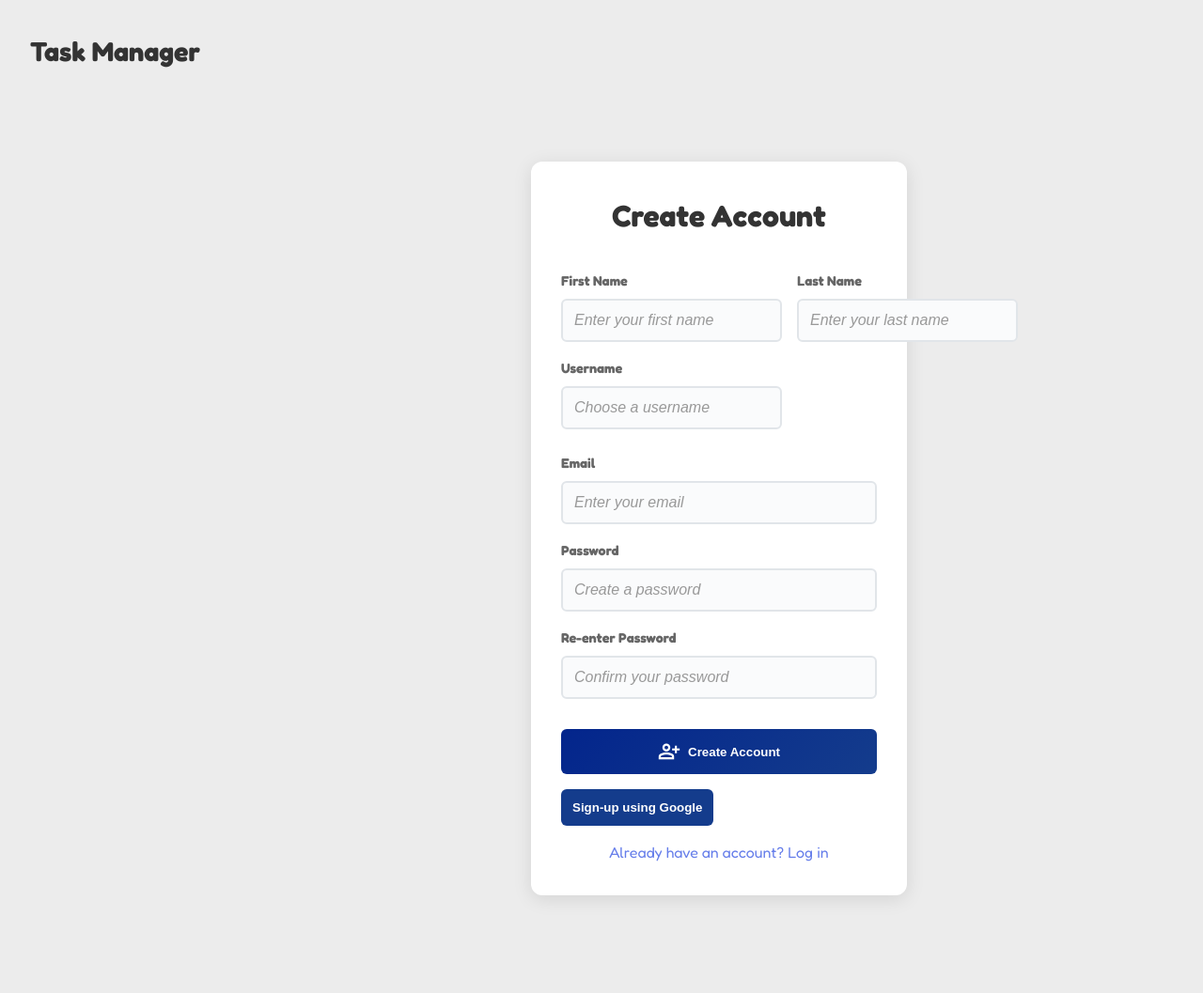
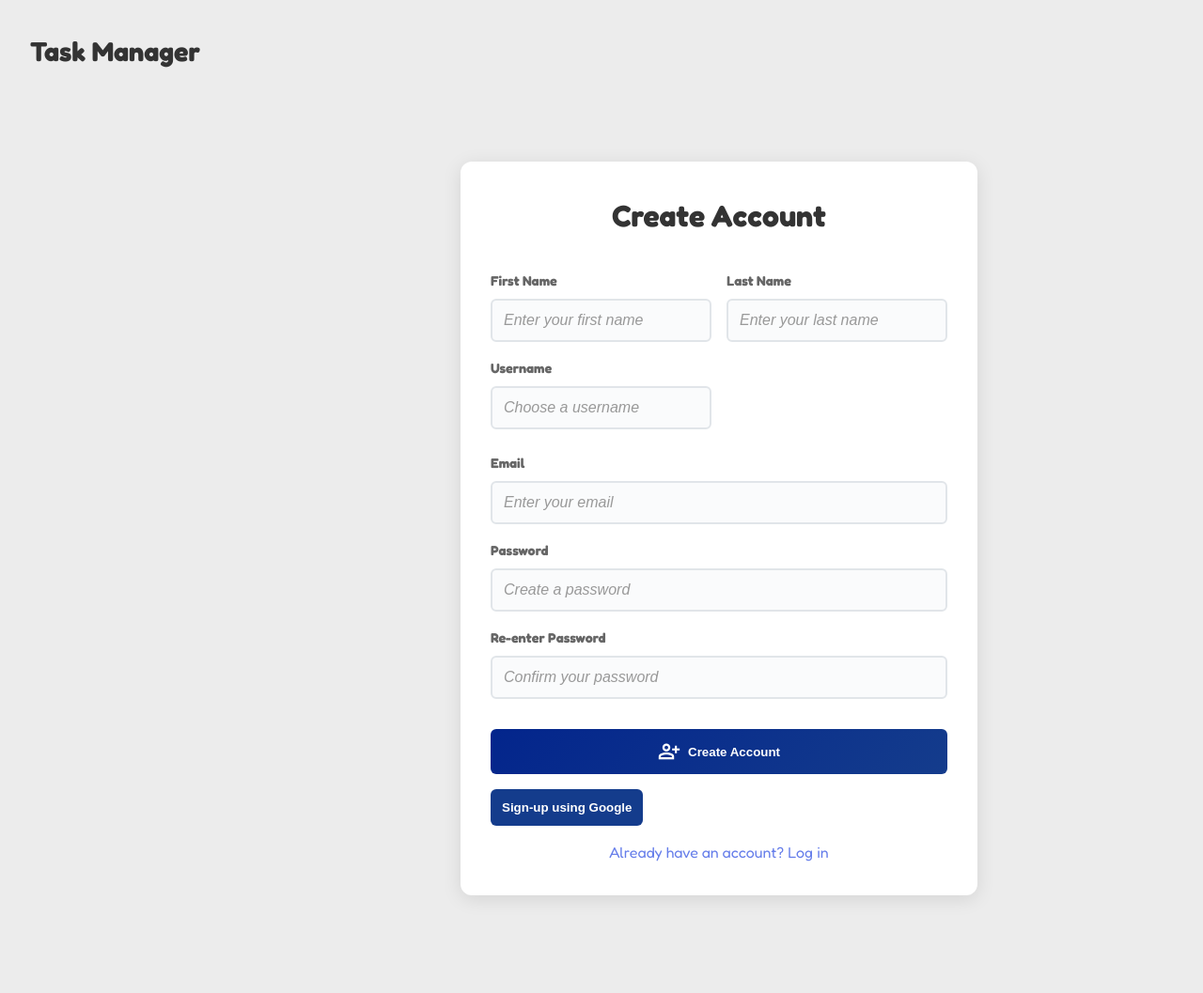
Before and after one commit to MaharLeika18/Task-and-Document-Manager, a Flask app: page / in a window 1280 px wide. Shown: the whole page at 94% size. Run offline with Flask 3, Linux system fonts and the light colour scheme; some libraries are stand-ins or nearby versions.

Commit message:
fix: Update max-width of auth container for improved responsiveness

```diff
--- a/app/static/css/style.css
+++ b/app/static/css/style.css
@@ -1731,7 +1731,7 @@ body {
 }
 
 .auth-container {
-    max-width: 400px;
+    max-width: 50rem;
     margin: 5rem auto;
     padding: 2rem;
     background: white;
```
